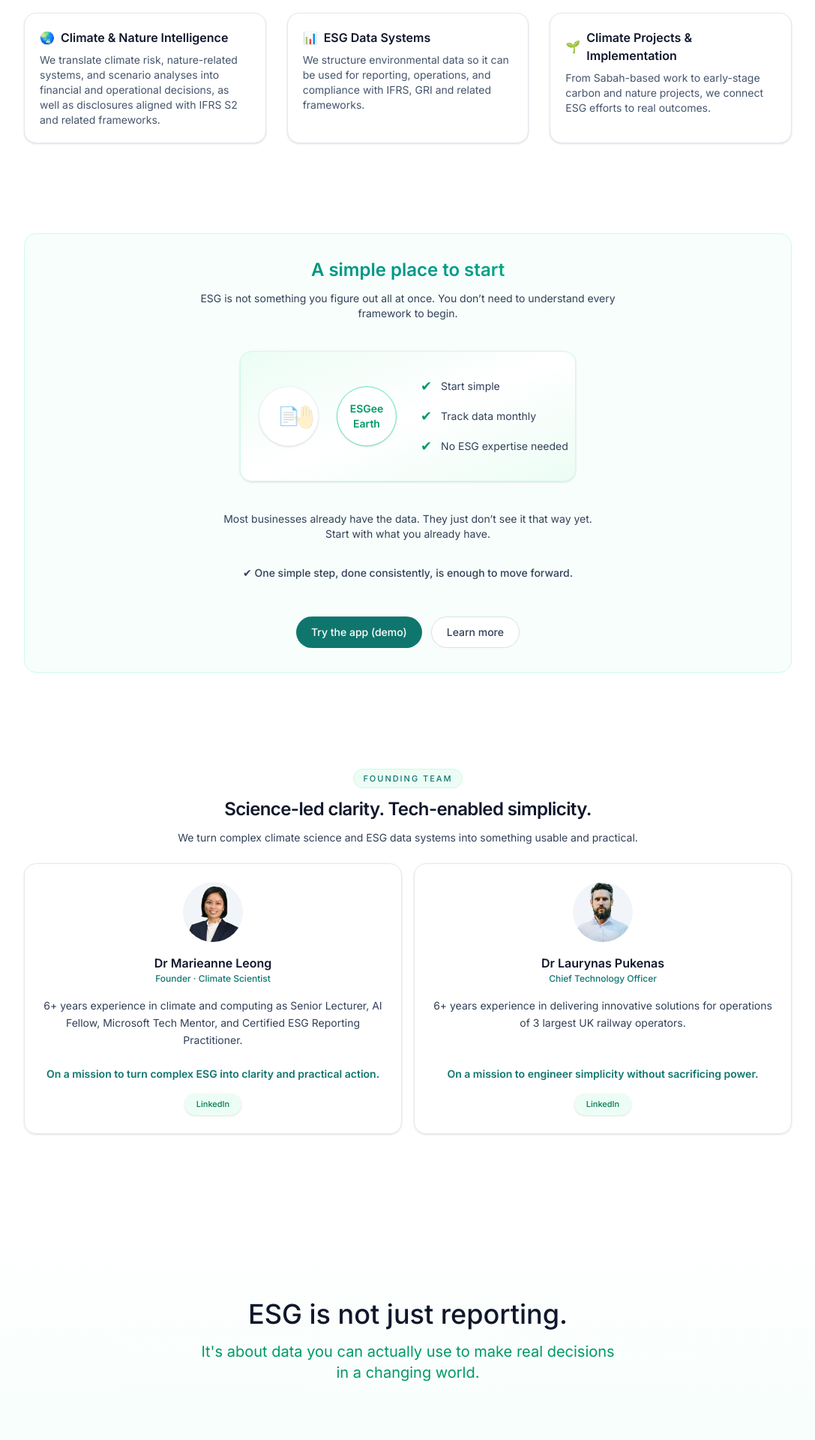
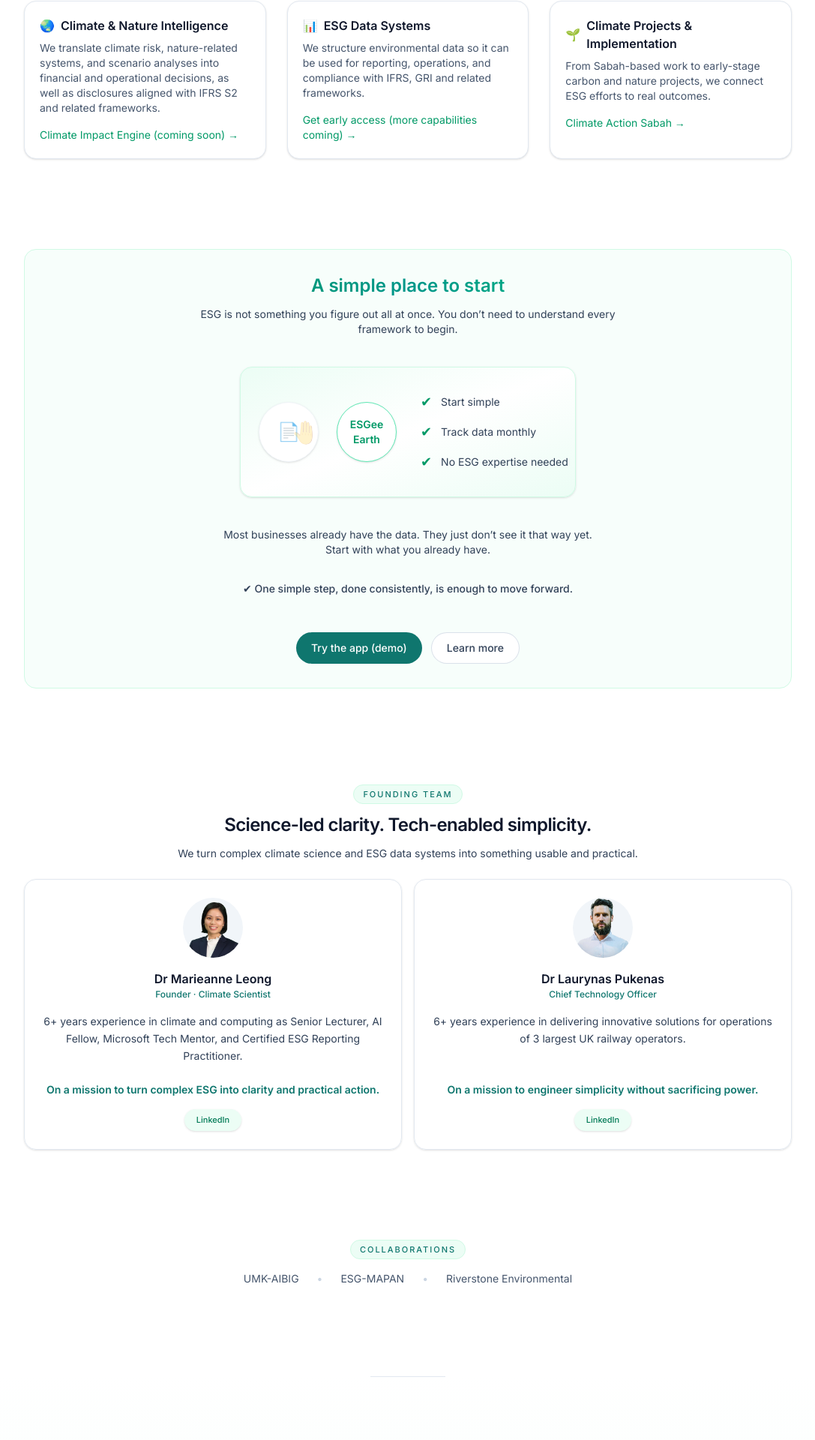
Before and after one commit to esgee-earth/esgee-earth-site, a Next.js app: page / in a window 1280 px wide. Shown: the part 1366-3286 px from the top of the page at 75% size, without its empty margins (96-1183 px from the left). Built offline with nearby package versions, Linux system fonts and the light colour scheme.

Commit message:
added climate-action-sabah page and collaborations section on homepage

```diff
--- /dev/null
+++ b/app/climate-action-sabah/page.tsx
@@ -0,0 +1,142 @@
+"use client";
+
+import { useRef, useState } from "react";
+import { Volume2, VolumeX } from "lucide-react";
+
+export default function ClimateActionSabah() {
+  const videoRef = useRef<HTMLVideoElement>(null);
+  const [muted, setMuted] = useState(true);
+
+  const toggleSound = () => {
+    if (!videoRef.current) return;
+    videoRef.current.muted = !videoRef.current.muted;
+    setMuted(videoRef.current.muted);
+  };
+
+  return (
+    <main className="w-full px-4 md:px-6 py-12 md:py-16 bg-white">
+      <div className="max-w-5xl mx-auto space-y-16">
+
+        {/* ================= HERO VIDEO ================= */}
+        <section className="relative w-full h-[60vh] rounded-3xl overflow-hidden shadow-md">
+
+          <video
+            ref={videoRef}
+            src="https://3lgygfp8v2nfpeqq.public.blob.vercel-storage.com/MY-DigitalClimateStorytelling-SeedPod%20%2834mb%29.mp4"
+            autoPlay
+            muted
+            loop
+            playsInline
+            className="w-full h-full object-cover cursor-pointer"
+            onClick={toggleSound}
+          />
+
+          {/* Overlay */}
+          <div className="absolute inset-0 bg-black/30 flex items-center justify-center text-center px-6 pointer-events-none">
+            <div className="space-y-3">
+              <h1 className="text-white text-3xl md:text-5xl font-semibold">
+                Climate Action Sabah
+              </h1>
+              <p className="text-white/80 max-w-xl mx-auto text-sm md:text-base">
+                Where climate data meets communities, stories, and real-world action.
+              </p>
+            </div>
+          </div>
+
+          {/* Sound toggle ICON */}
+          <button
+            onClick={toggleSound}
+            className="absolute bottom-4 right-4 bg-black/40 backdrop-blur-sm p-2 rounded-full hover:bg-black/60 transition"
+          >
+            {muted ? (
+              <VolumeX className="w-4 h-4 text-white" />
+            ) : (
+              <Volume2 className="w-4 h-4 text-white" />
+            )}
+          </button>
+
+        </section>
+
+        {/* ================= NARRATIVE ================= */}
+        <section className="max-w-3xl mx-auto text-center space-y-5">
+          <p className="text-lg text-cyan-800">
+            Climate change is often discussed in models, reports, and disclosures.
+            But its impacts are lived, experienced, and remembered by communities.
+          </p>
+
+          <p className="text-slate-600">
+            Through our grassroots initiative in Sabah, we collaborate with local sururban communities in Penampang to document,
+            understand, and respond to climate realities on the ground; connecting
+            science, storytelling, and action.
+          </p>
+
+          <p className="text-slate-600">
+            This work forms the foundation for future climate initiatives, including
+            nature-based solutions, carbon projects, and community-led resilience.
+          </p>
+
+          {/* subtle divider */}
+          <div className="w-12 h-[1px] bg-slate-200 mx-auto mt-14"></div>
+
+          {/* Grant */}
+          <p className="text-sm text-slate-500 mt-10 max-w-3xl mx-auto">
+            This work is supported by the British Council Alumni UK Climate Action Grant (2025), enabling community-based climate engagement in Sabah.
+          </p>
+
+          {/* Collaboration */}
+          <p className="text-sm text-slate-500 mt-2 max-w-3xl mx-auto">
+            Developed in collaboration with researchers and contributors from{" "}
+            <a
+              href="https://www.umk.edu.my"
+              target="_blank"
+              rel="noopener noreferrer"
+              className="text-emerald-600 hover:underline"
+            >
+              Universiti Malaysia Kelantan (UMK)
+            </a>{" "}
+            and{" "}
+            <a
+              href="https://trace.umk.edu.my"
+              target="_blank"
+              rel="noopener noreferrer"
+              className="text-emerald-600 hover:underline"
+            >
+              UMK-TRaCe
+            </a>.
+          </p>
+        </section>
+
+        {/* subtle divider */}
+        <div className="w-12 h-[1px] bg-slate-200 mx-auto mt-10 mb-10"></div>
+
+        {/* ================= SOCIAL ================= */}
+        <section className="text-center space-y-4">
+          <p className="text-base font-semibold text-slate-500">
+            Follow the journey
+          </p>
+
+          <div className="flex justify-center gap-6 text-sm">
+            <a
+              href="https://instagram.com/climateactionsabah"
+              target="_blank"
+              rel="noopener noreferrer"
+              className="text-emerald-600 hover:underline"
+            >
+              Instagram
+            </a>
+
+            <a
+              href="https://tiktok.com/climateactionsabah"
+              target="_blank"
+              rel="noopener noreferrer"
+              className="hidden text-emerald-600 hover:underline"
+            >
+              TikTok
+            </a>
+          </div>
+        </section>
+
+      </div>
+    </main>
+  );
+}
--- a/app/page.tsx
+++ b/app/page.tsx
@@ -5,7 +5,7 @@ import FounderCard from "@/app/components/FounderCard";
 
 export default function Home() {
   return (
-    <div className="mx-auto max-w-6xl px-4 py-12 md:py-5 space-y-30">
+    <div className="mx-auto max-w-6xl px-4 py-12 md:py-1 space-y-30">
 
     {/* ========================= HERO (VIDEO + GLASS) ========================= */}
     <section className="relative overflow-hidden rounded-3xl">
@@ -138,6 +138,9 @@ export default function Home() {
               We translate climate risk, nature-related systems, and scenario analyses
               into financial and operational decisions, as well as disclosures aligned with IFRS S2 and related frameworks.
             </p>
+            <p className="mt-4 text-sm text-emerald-600">
+              Climate Impact Engine (coming soon) →
+            </p>
           </div>
 
           <div className="rounded-2xl border border-slate-200 bg-white p-5 shadow-sm">
@@ -151,6 +154,14 @@ export default function Home() {
               We structure environmental data so it can be used for reporting,
               operations, and compliance with IFRS, GRI and related frameworks.
             </p>
+            <a
+              href="https://app.esgee.earth"
+              target="_blank"
+              rel="noopener noreferrer"
+              className="mt-4 inline-block text-sm text-emerald-600 hover:underline"
+            >
+              Get early access (more capabilities coming) →
+            </a>
           </div>
 
           <div className="rounded-2xl border border-slate-200 bg-white p-5 shadow-sm">
@@ -164,6 +175,12 @@ export default function Home() {
               From Sabah-based work to early-stage carbon and nature projects,
               we connect ESG efforts to real outcomes.
             </p>
+            <a
+              href="/climate-action-sabah"
+              className="mt-4 inline-block text-sm text-emerald-600 hover:underline"
+            >
+              Climate Action Sabah →
+            </a>
           </div>
 
         </div>
@@ -292,6 +309,58 @@ export default function Home() {
         </div>
       </section>
 
+      <section className="w-full px-4 md:px-6 py-0">
+        <div className="max-w-4xl mx-auto text-center space-y-3">
+
+        <div className="flex justify-center">
+          <div className="inline-flex items-center gap-2 rounded-full bg-emerald-50 px-3 py-1 border border-emerald-100">
+            <span className="text-[11px] font-medium uppercase tracking-[0.18em] text-brand-teal">
+              Collaborations
+            </span>
+          </div>
+        </div>
+
+        <div className="flex flex-wrap justify-center items-center gap-x-6 gap-y-2 text-sm text-slate-600 mt-4">
+
+          <a
+            href="https://aibig.umk.edu.my"
+            target="_blank"
+            rel="noopener noreferrer"
+            className="hover:text-emerald-600 transition"
+          >
+            UMK-AIBIG
+          </a>
+
+          <span className="text-slate-300">•</span>
+
+          <a
+            href="https://www.esg-mapan.org.my/"
+            target="_blank"
+            rel="noopener noreferrer"
+            className="hover:text-emerald-600 transition"
+          >
+            ESG-MAPAN
+          </a>
+
+          <span className="text-slate-300">•</span>
+
+          <a
+            href="https://riverstone-enviro.com"
+            target="_blank"
+            rel="noopener noreferrer"
+            className="hover:text-emerald-600 transition"
+          >
+            Riverstone Environmental
+          </a>
+
+        </div>
+
+        </div>
+      </section>
+
+      {/* subtle divider */}
+      <div className="w-25 h-[1px] bg-slate-200 mx-auto mt-10 mb-0"></div>
+
       {/* ========================= CLOSING ========================= */}
       <section className="text-center py-10 md:py-25 pb-2 bg-gradient-to-b from-transparent to-emerald-50/40">
 
```
